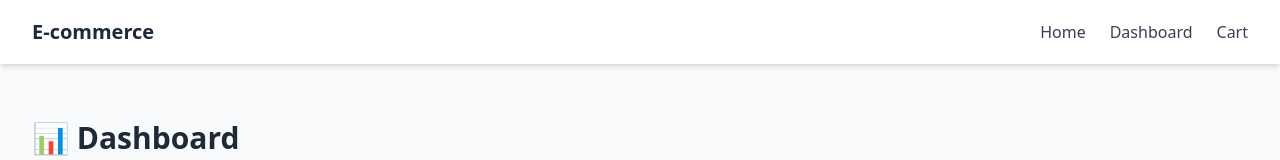
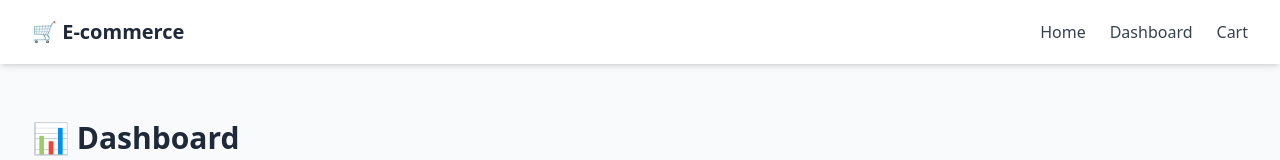
Before and after one commit to Sunnykrp/Ecommerce-product-app, a Next.js app: page /dashboard in a window 1280 px wide. Shown: the top 160 px of the page. Built offline with nearby package versions, Linux system fonts and the light colour scheme.

Commit message:
Added shopping icon in navbar

```diff
--- a/src/components/Navbar.js
+++ b/src/components/Navbar.js
@@ -17,7 +17,7 @@ export default function Navbar() {
                 <div className="flex justify-between h-16 items-center">
                     {/* Logo / Brand */}
                     <Link href="/" className="text-xl font-bold text-gray-800">
-                        E-commerce
+                       🛒 E-commerce
                     </Link>
 
                     {/* Navigation Links */}
```
